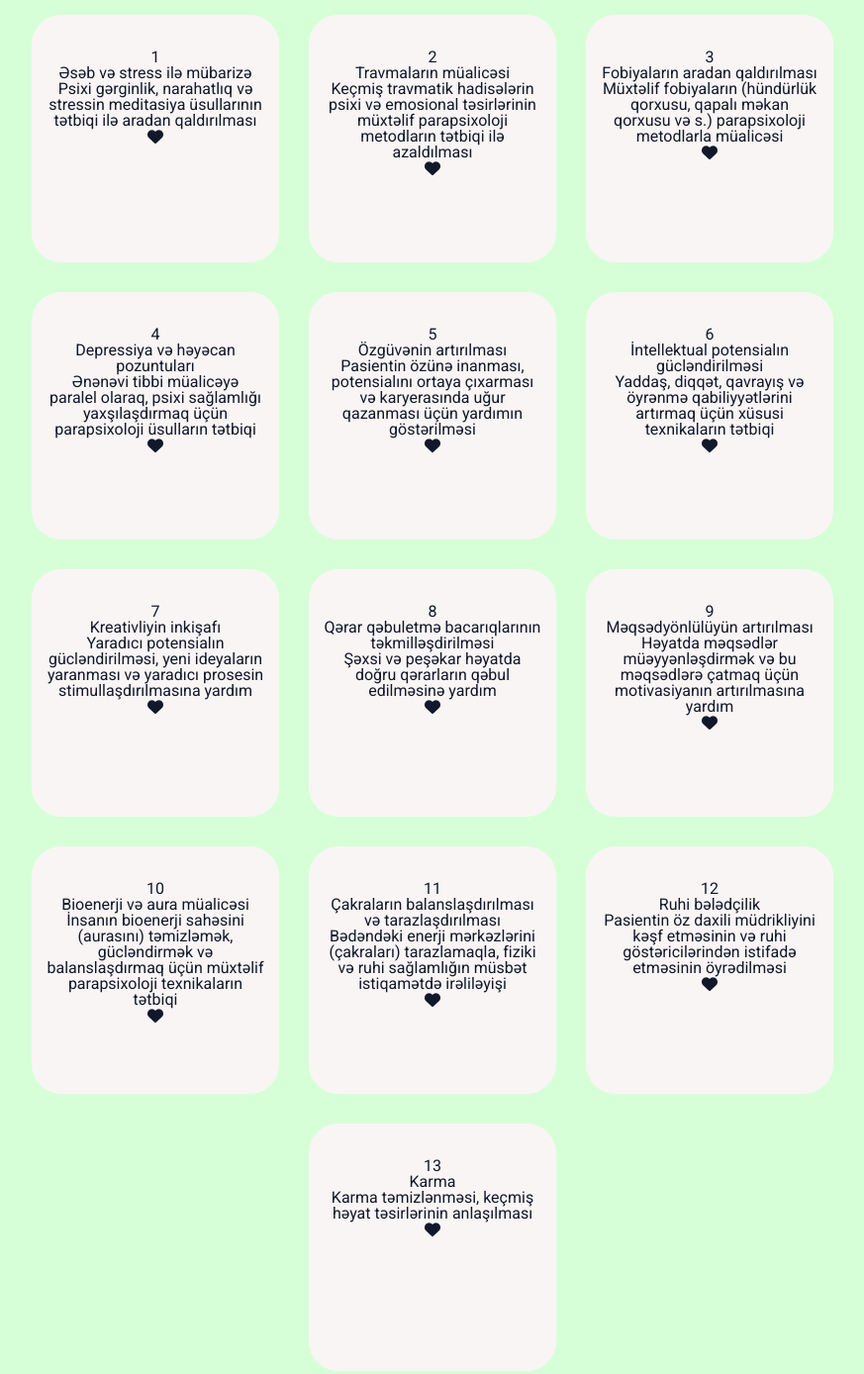
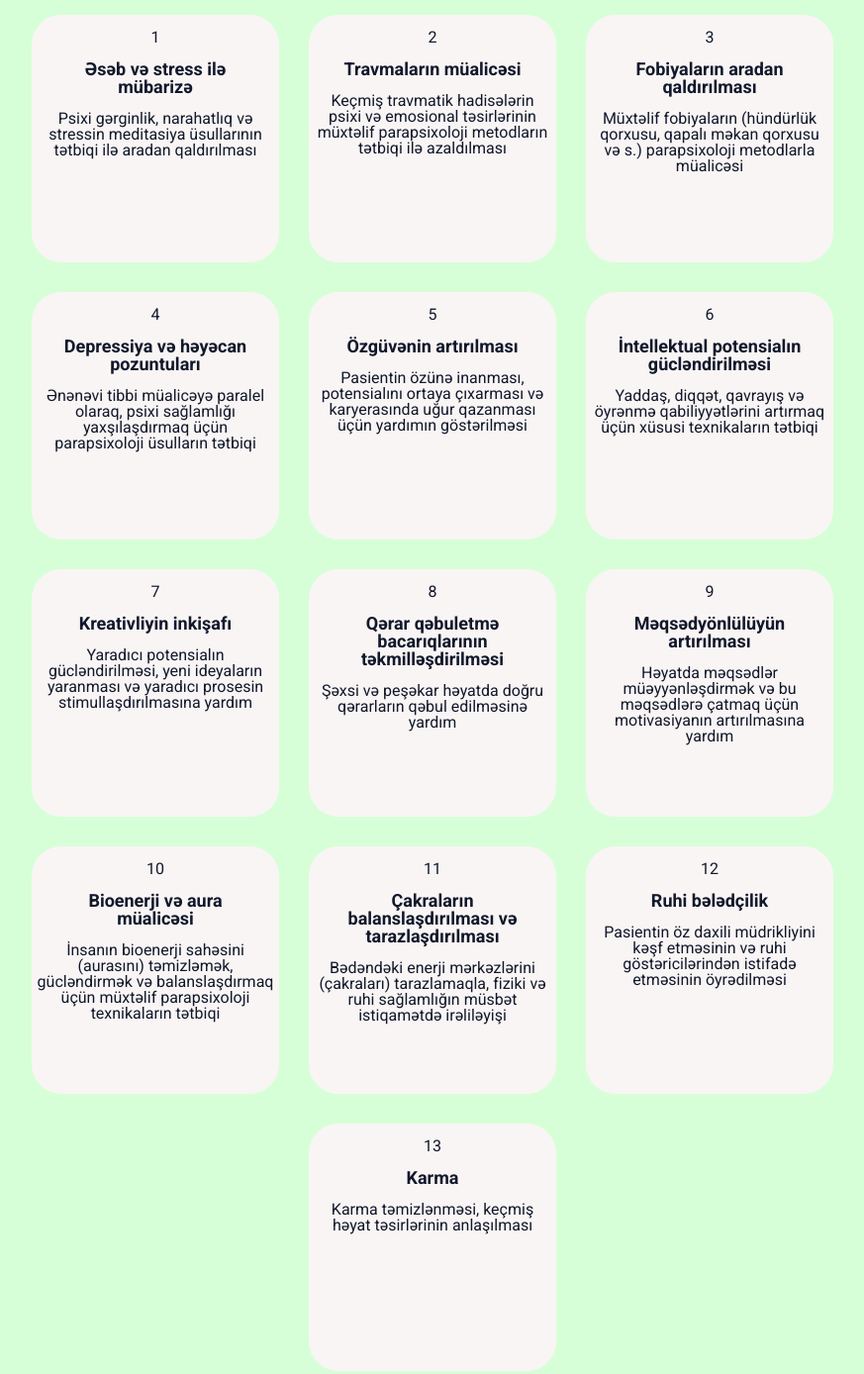
Before and after one commit to elmirmammadli1995/doctor_parapsixoloq, a plain HTML site: page index.html in a window 1280 px wide. Shown: the part 1000-2388 px from the top of the page at 99% size, without its empty margins (203-1076 px from the left). Drawn offline with nearby package versions, Linux system fonts and the light colour scheme.

Commit message:
ServicesSass

```diff
--- a/_services.sass
+++ b/_services.sass
@@ -22,10 +22,16 @@
             background-color: #7bd9fb
             border-radius: 20px
     .infobox
-        text-align: center
         width: 250px
         height: 250px
-        padding: 35px 15px
+        margin: 15px
+        padding: 15px 5px
+        text-align: center
         border-radius: 30px
         background-color: #f9f5f5
-        margin: 15px
+        h2
+            font-size: 18px
+            font-weight: 700
+            margin: 15px
+        p
+            font-size: 16px
--- a/index.html
+++ b/index.html
@@ -103,105 +103,66 @@
                             <h6>1</h6>
                             <h2>Əsəb və stress ilə mübarizə</h2>
                             <p>Psixi gərginlik, narahatlıq və stressin meditasiya üsullarının tətbiqi ilə aradan qaldırılması</p>
-                            <div class="icon">
-                                <i class="fa-solid fa-heart"></i>
-                            </div>
                         </div>
                         <div class="infobox">
                             <h6>2</h6>
                             <h2>Travmaların müalicəsi</h2>
                             <p>Keçmiş travmatik hadisələrin psixi və emosional təsirlərinin müxtəlif parapsixoloji metodların tətbiqi ilə azaldılması</p>
-                            <div class="icon">
-                                <i class="fa-solid fa-heart"></i>
-                            </div>
                         </div>
                         <div class="infobox">
                             <h6>3</h6>
                             <h2>Fobiyaların aradan qaldırılması</h2>
                             <p>Müxtəlif fobiyaların (hündürlük qorxusu, qapalı məkan qorxusu və s.) parapsixoloji metodlarla müalicəsi</p>
-                            <div class="icon">
-                                <i class="fa-solid fa-heart"></i>
-                            </div>
                         </div>
                         <div class="infobox">
                             <h6>4</h6>
                             <h2>Depressiya və həyəcan pozuntuları</h2>
                             <p>Ənənəvi tibbi müalicəyə paralel olaraq, psixi sağlamlığı yaxşılaşdırmaq üçün parapsixoloji üsulların tətbiqi</p>
-                            <div class="icon">
-                                <i class="fa-solid fa-heart"></i>
-                            </div>
                         </div>
                         <div class="infobox">
                             <h6>5</h6>
                             <h2>Özgüvənin artırılması</h2>
                             <p>Pasientin özünə inanması, potensialını ortaya çıxarması və karyerasında uğur qazanması üçün yardımın göstərilməsi</p>
-                            <div class="icon">
-                                <i class="fa-solid fa-heart"></i>
-                            </div>
                         </div>
                         <div class="infobox">
                             <h6>6</h6>
                             <h2>İntellektual potensialın gücləndirilməsi</h2>
                             <p>Yaddaş, diqqət, qavrayış və öyrənmə qabiliyyətlərini artırmaq üçün xüsusi texnikaların tətbiqi</p>
-                            <div class="icon">
-                                <i class="fa-solid fa-heart"></i>
-                            </div>
                         </div>
                         <div class="infobox">
                             <h6>7</h6>
                             <h2>Kreativliyin inkişafı</h2>
                             <p>Yaradıcı potensialın gücləndirilməsi, yeni ideyaların yaranması və yaradıcı prosesin stimullaşdırılmasına yardım</p>
-                            <div class="icon">
-                                <i class="fa-solid fa-heart"></i>
-                            </div>
                         </div>
                         <div class="infobox">
                             <h6>8</h6>
                             <h2>Qərar qəbuletmə bacarıqlarının təkmilləşdirilməsi</h2>
                             <p>Şəxsi və peşəkar həyatda doğru qərarların qəbul edilməsinə yardım</p>
-                            <div class="icon">
-                                <i class="fa-solid fa-heart"></i>
-                            </div>
                         </div>
                         <div class="infobox">
                             <h6>9</h6>
                             <h2>Məqsədyönlülüyün artırılması</h2>
                             <p>Həyatda məqsədlər müəyyənləşdirmək və bu məqsədlərə çatmaq üçün motivasiyanın artırılmasına yardım</p>
-                            <div class="icon">
-                                <i class="fa-solid fa-heart"></i>
-                            </div>
                         </div>
                         <div class="infobox">
                             <h6>10</h6>
                             <h2>Bioenerji və aura müalicəsi</h2>
                             <p>İnsanın bioenerji sahəsini (aurasını) təmizləmək, gücləndirmək və balanslaşdırmaq üçün müxtəlif parapsixoloji texnikaların tətbiqi</p>
-                            <div class="icon">
-                                <i class="fa-solid fa-heart"></i>
-                            </div>
                         </div>
                         <div class="infobox">
                             <h6>11</h6>
                             <h2>Çakraların balanslaşdırılması və tarazlaşdırılması</h2>
                             <p>Bədəndəki enerji mərkəzlərini (çakraları) tarazlamaqla, fiziki və ruhi sağlamlığın müsbət istiqamətdə irəliləyişi</p>
-                            <div class="icon">
-                                <i class="fa-solid fa-heart"></i>
-                            </div>
                         </div>
                         <div class="infobox">
                             <h6>12</h6>
                             <h2>Ruhi bələdçilik</h2>
                             <p>Pasientin öz daxili müdrikliyini kəşf etməsinin və ruhi göstəricilərindən istifadə etməsinin öyrədilməsi</p>
-                            <div class="icon">
-                                <i class="fa-solid fa-heart"></i>
-                            </div>
                         </div>
                         <div class="infobox">
                             <h6>13</h6>
                             <h2>Karma</h2>
                             <p>Karma təmizlənməsi, keçmiş həyat təsirlərinin anlaşılması</p>
-                            <div class="icon">
-                                <i class="fa-solid fa-heart"></i>
-                            </div>
                         </div>
                     </div>
                 </div>
```
Also changed, not shown: style.css, 1 other file.
